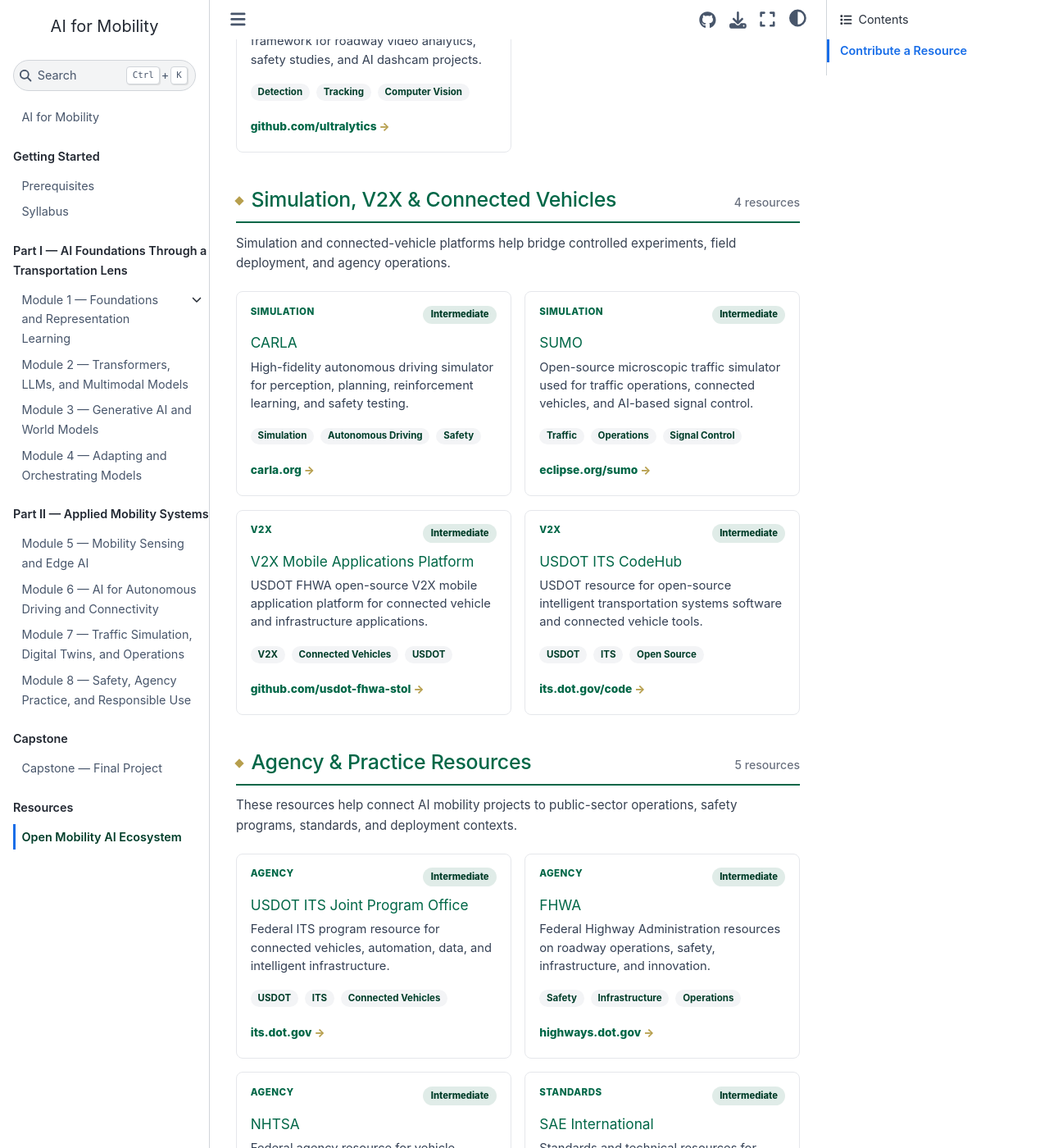
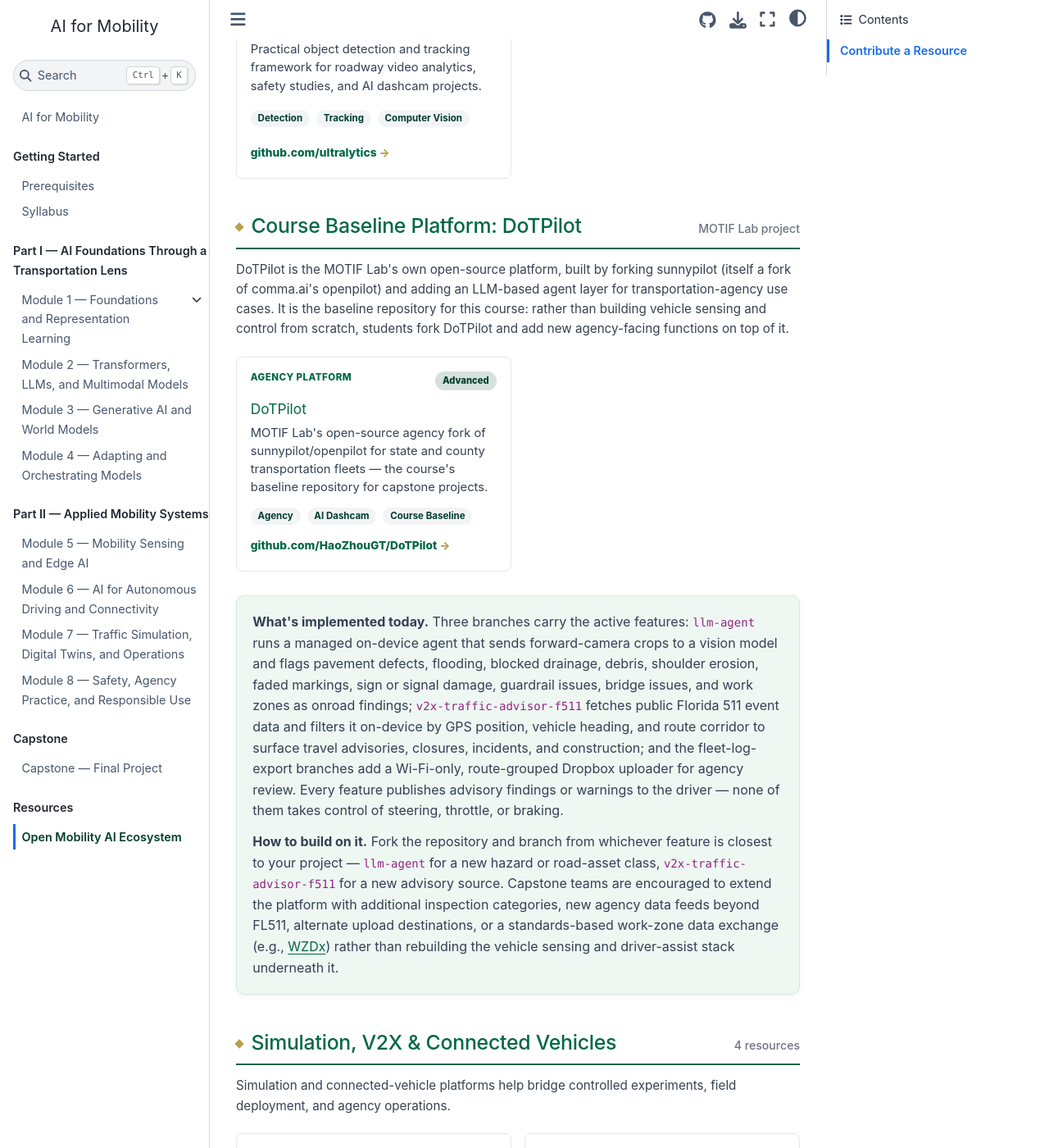
Before and after one commit to ai4mobility/ai4mobility.github.io, a Jupyter Book: the page built from resources.md, in a window 1280 px wide and 1400 px high, scrolled down 2815 px. Shown: the whole window at 82% size. Built offline with Jupyter Book 1.0.4 settings and Sphinx 7.4.7 and the Sphinx Book theme 1.1.4, drawn with Linux system fonts in a browser that asks for light colours; pages that are not in the unit, such as notebooks, are missing from menus; some of the changed text lies outside the part shown.

Commit message:
Add DoTPilot as a course baseline resource on the resources page
Documents the MOTIF Lab's DoTPilot platform (sunnypilot/openpilot fork
with an LLM agent layer) as the baseline repo for capstone projects:
road/asset inspection (llm-agent), FL511 travel advisories
(v2x-traffic-advisor-f511), and fleet log export branches. Also fixes
the deprecated 'AI Mobility Technologies' eyebrow to 'AI for Mobility'.

```diff
--- a/resources.md
+++ b/resources.md
@@ -1,13 +1,13 @@
 # Open Mobility AI Ecosystem
 
 <section class="resource-hero">
-  <div class="resource-eyebrow">USF · AI Mobility Technologies</div>
+  <div class="resource-eyebrow">USF · AI for Mobility</div>
   <h2>Open Mobility AI Ecosystem <span>Resource Hub</span></h2>
   <p>Curated tools, datasets, platforms, and agency-facing resources for practical AI applications in transportation and mobility.</p>
   <div class="resource-meta">
     <span>Graduate course resource</span>
     <span>Research-to-practice focus</span>
-    <span>Last updated: May 2026</span>
+    <span>Last updated: August 2026</span>
   </div>
 </section>
 
@@ -149,6 +149,29 @@
   </div>
 </section>
 
+<section class="resource-section" id="dotpilot">
+  <div class="resource-section-header">
+    <h2>Course Baseline Platform: DoTPilot</h2>
+    <span>MOTIF Lab project</span>
+  </div>
+  <p class="section-intro">DoTPilot is the MOTIF Lab's own open-source platform, built by forking sunnypilot (itself a fork of comma.ai's openpilot) and adding an LLM-based agent layer for transportation-agency use cases. It is the baseline repository for this course: rather than building vehicle sensing and control from scratch, students fork DoTPilot and add new agency-facing functions on top of it.</p>
+
+  <div class="resource-grid">
+    <article class="resource-card" data-resource data-search="dotpilot motif lab agency transportation fleet sunnypilot openpilot fork road damage inspection road asset inspection travel advisory advisories fl511 work zone workzone data exchange ai dashcam llm agent v2x traffic adas agency advanced">
+      <div class="resource-card-top"><p class="resource-category">Agency Platform</p><span class="level-badge level-advanced">Advanced</span></div>
+      <h3>DoTPilot</h3>
+      <p>MOTIF Lab's open-source agency fork of sunnypilot/openpilot for state and county transportation fleets — the course's baseline repository for capstone projects.</p>
+      <div class="tag-row"><span>Agency</span><span>AI Dashcam</span><span>Course Baseline</span></div>
+      <a class="resource-link" href="https://github.com/HaoZhouGT/DoTPilot" target="_blank" rel="noopener">github.com/HaoZhouGT/DoTPilot</a>
+    </article>
+  </div>
+
+  <div class="placeholder-panel">
+    <p><strong>What's implemented today.</strong> Three branches carry the active features: <code>llm-agent</code> runs a managed on-device agent that sends forward-camera crops to a vision model and flags pavement defects, flooding, blocked drainage, debris, shoulder erosion, faded markings, sign or signal damage, guardrail issues, bridge issues, and work zones as onroad findings; <code>v2x-traffic-advisor-f511</code> fetches public Florida 511 event data and filters it on-device by GPS position, vehicle heading, and route corridor to surface travel advisories, closures, incidents, and construction; and the fleet-log-export branches add a Wi-Fi-only, route-grouped Dropbox uploader for agency review. Every feature publishes advisory findings or warnings to the driver — none of them takes control of steering, throttle, or braking.</p>
+    <p><strong>How to build on it.</strong> Fork the repository and branch from whichever feature is closest to your project — <code>llm-agent</code> for a new hazard or road-asset class, <code>v2x-traffic-advisor-f511</code> for a new advisory source. Capstone teams are encouraged to extend the platform with additional inspection categories, new agency data feeds beyond FL511, alternate upload destinations, or a standards-based work-zone data exchange (e.g., <a href="https://ops.fhwa.dot.gov/wz/wzdx/index.htm" target="_blank" rel="noopener">WZDx</a>) rather than rebuilding the vehicle sensing and driver-assist stack underneath it.</p>
+  </div>
+</section>
+
 <section class="resource-section" id="simulation-v2x">
   <div class="resource-section-header">
     <h2>Simulation, V2X & Connected Vehicles</h2>
@@ -254,6 +277,7 @@
         <tr><td>Post-storm generator deployment</td><td>Dynamic routing and replanning</td><td>SUMO, GIS, optimization</td></tr>
         <tr><td>Near-miss detection</td><td>Video-based conflict and behavior analysis</td><td>VLMs, object detection, tracking</td></tr>
         <tr><td>Connected vehicle safety</td><td>V2X mobile and infrastructure applications</td><td>USDOT V2X mobile app, ITS CodeHub</td></tr>
+        <tr><td>Road damage inspection, travel advisories, work zone data</td><td>Agency-facing AI dashcam + advisory platform, forked and extended</td><td>DoTPilot, OpenAI Vision API, FL511</td></tr>
       </tbody>
     </table>
   </div>
```
